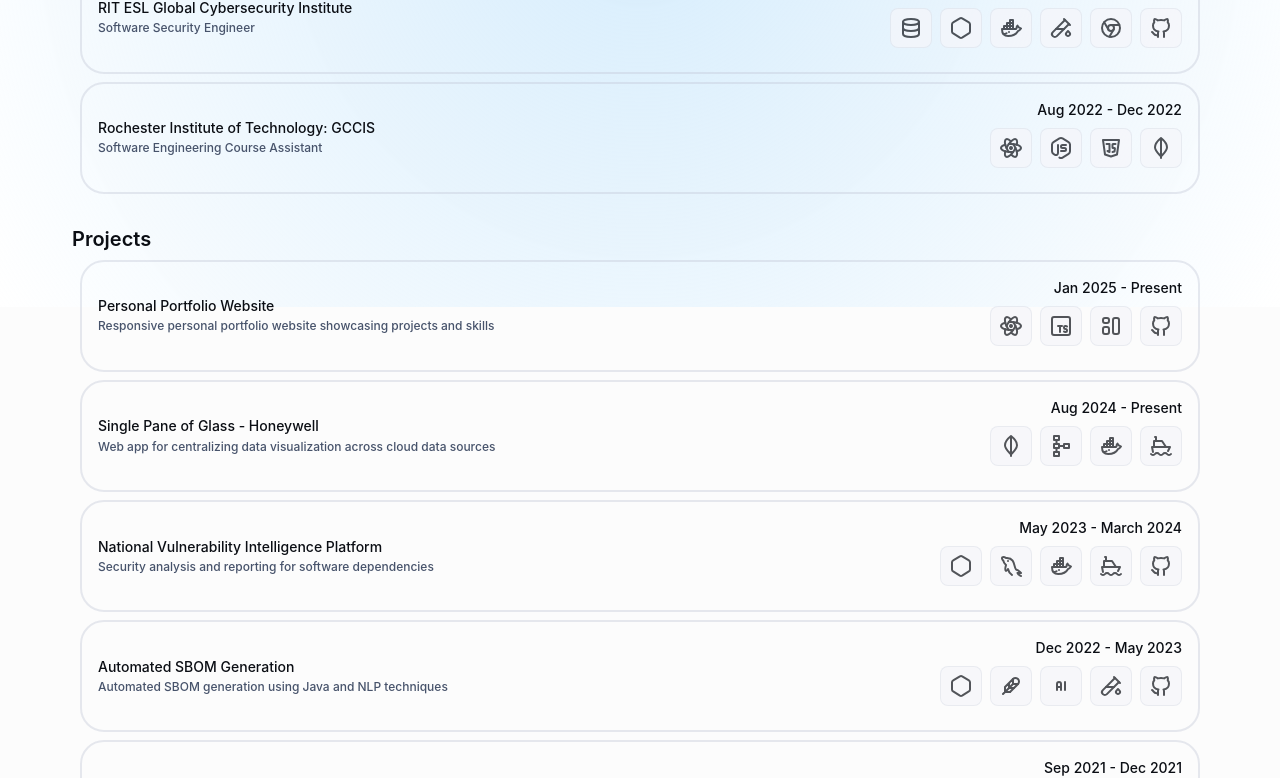
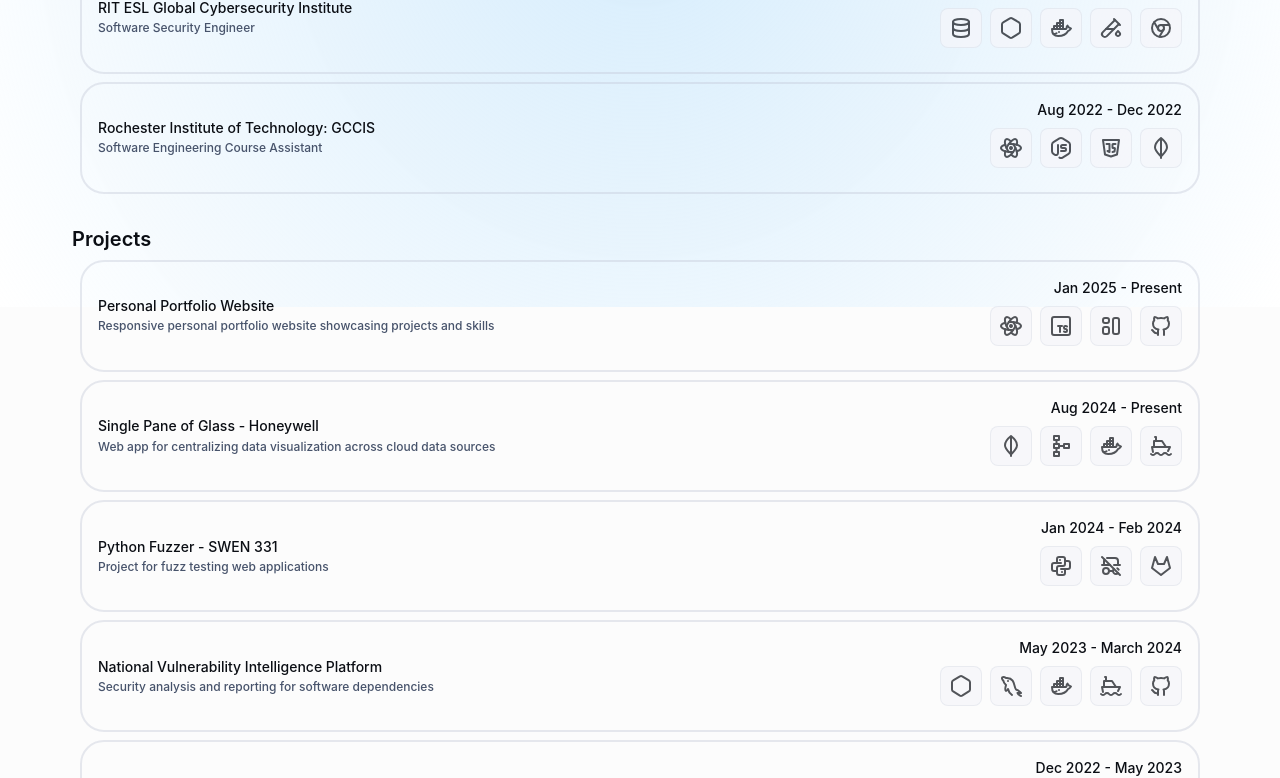
Before and after one commit to dylan-mulligan/personal-website, a React (Create React App) app: page / in a window 1280 px wide. Shown: the part 493-1271 px from the top of the page. Built offline with nearby package versions, Linux system fonts and the light colour scheme; the HTML template or start-up script is replaced by a standard one.

Commit message:
Add Python Fuzzer project and related items

```diff
--- a/src/components/TechnologyIcon.tsx
+++ b/src/components/TechnologyIcon.tsx
@@ -1,26 +1,12 @@
 import React from 'react';
 import {
-    IconAi,
-    IconBrandChrome,
-    IconBrandDocker,
-    IconBrandGithub,
-    IconBrandJavascript,
-    IconBrandMongodb,
-    IconBrandMysql,
-    IconBrandNodejs,
-    IconBrandReact,
-    IconBrandTypescript,
-    IconBuildingCastle,
-    IconDatabase,
-    IconFeather,
-    IconFileUnknown,
-    IconHexagon,
-    IconLayout,
-    IconLetterJ,
-    IconSchema,
-    IconShip,
-    IconTerminal,
-    IconTestPipe
+    IconAi, IconBrandChrome, IconBrandDocker,
+    IconBrandGithub, IconBrandGitlab, IconBrandJavascript,
+    IconBrandMongodb, IconBrandMysql, IconBrandNodejs,
+    IconBrandPython, IconBrandReact, IconBrandTypescript,
+    IconBuildingCastle, IconDatabase, IconFeather,
+    IconFileUnknown, IconHexagon, IconLayout, IconLetterJ,
+    IconSchema, IconShip, IconSpyOff, IconTerminal, IconTestPipe
 } from '@tabler/icons-react';
 
 interface TechnologyIconProps {
@@ -35,7 +21,7 @@ const TechnologyIcon: React.FC<TechnologyIconProps> = ({ iconName }) => {
             return <IconBrandTypescript />;
         case "Material-UI":
             return <IconLayout />;
-        case "CI/CD":
+        case "GH Actions CI/CD":
             return <IconBrandGithub />;
         case "MERN":
             return <IconBrandMongodb />;
@@ -71,6 +57,12 @@ const TechnologyIcon: React.FC<TechnologyIconProps> = ({ iconName }) => {
             return <IconBuildingCastle />;
         case "Jackson ORM":
             return <IconLetterJ />;
+        case "Python":
+            return <IconBrandPython />;
+        case "Fuzzing":
+            return <IconSpyOff />;
+        case "GitLab CI/CD":
+            return <IconBrandGitlab />;
         default:
             return <IconFileUnknown />;
     }
--- a/src/data/projects.json
+++ b/src/data/projects.json
@@ -3,7 +3,7 @@
     "title": "Personal Portfolio Website",
     "subtitle": "Responsive personal portfolio website showcasing projects and skills",
     "details": "Developed a personal portfolio website using Create React App with TypeScript for type safety and scalability. Styled the application with Material-UI to ensure a consistent and responsive design across devices. Implemented a GitHub Actions workflow for continuous integration and deployment, automating the build and deployment process to GitHub Pages. Followed best practices in code organization and version control to maintain a clean and maintainable codebase.",
-    "technologies": ["React", "TypeScript", "Material-UI", "CI/CD", "GH Pages"],
+    "technologies": ["React", "TypeScript", "Material-UI", "GH Actions CI/CD", "GH Pages"],
     "startDate": "Jan 2025",
     "endDate": "Present",
     "projectUrl": "https://github.com/dylan-mulligan/personal-website"
@@ -17,18 +17,27 @@
     "endDate": "Present"
   },
   {
+    "title": "Python Fuzzer - SWEN 331",
+    "subtitle": "Project for fuzz testing web applications",
+    "details": "Developed a Python-based fuzz testing tool to identify vulnerabilities and bugs in compromised web servers for my Engineering Secure Software (SWEN 331) course. Utilized automated testing techniques to improve software reliability and security. Implemented various fuzzing strategies, including mutation-based and generation-based fuzzing, to thoroughly test input validation and error handling. Integrated with CI/CD pipelines using GitLab CI/CD to automate the fuzz testing process, ensuring continuous security assessment.",
+    "technologies": ["Python", "Fuzzing", "GitLab CI/CD"],
+    "startDate": "Jan 2024",
+    "endDate": "Feb 2024",
+    "projectUrl": "https://github.com/dylan-mulligan/python-fuzzer"
+  },
+  {
     "title": "National Vulnerability Intelligence Platform",
     "subtitle": "Security analysis and reporting for software dependencies",
     "details": "Developed a security intelligence platform to analyze, track, and report vulnerabilities in software dependencies. Designed a microservices-based architecture with Spring Boot to enable modular and scalable data processing. Built an automated repository scanning framework to detect vulnerabilities in public and private repositories, integrating real-time vulnerability databases. Utilized MySQL for structured data storage and optimized queries for fast data retrieval. Containerized services using Docker and orchestrated deployments with Kubernetes for high availability and fault tolerance.",
-    "technologies": ["Spring Boot", "MySQL", "Docker", "Kubernetes", "CI/CD"],
+    "technologies": ["Spring Boot", "MySQL", "Docker", "Kubernetes", "GH Actions CI/CD"],
     "startDate": "May 2023",
     "endDate": "March 2024"
   },
   {
     "title": "Automated SBOM Generation",
     "subtitle": "Automated SBOM generation using Java and NLP techniques",
-    "details": "Developed a Java-based tooling system for automated Software Bill of Materials (SBOM) generation, leveraging natural language processing (NLP) to analyze and extract software dependencies from repositories. Utilized polymorphic design patterns to create an extensible architecture that supports multiple dependency file formats. Implemented efficient file parsing techniques to improve processing speed and accuracy. Integrated Spring Boot for scalable API endpoints and streamlined dependency management with Maven. Ensured code reliability through JUnit-based testing and automated CI/CD pipelines, achieving 85%+ line coverage and streamlining successful deployments.",
-    "technologies": ["Spring Boot", "Maven", "NLP", "JUnit", "CI/CD"],
+    "details": "Developed a Java-based tooling system for automated Software Bill of Materials (SBOM) generation, leveraging natural language processing (NLP) to analyze and extract software dependencies from repositories. Utilized polymorphic design patterns to create an extensible architecture that supports multiple dependency file formats. Implemented efficient file parsing techniques to improve processing speed and accuracy. Integrated Spring Boot for scalable API endpoints and streamlined dependency management with Maven. Ensured code reliability through JUnit-based testing and automated GH Actions CI/CD pipelines, achieving 85%+ line coverage and streamlining successful deployments.",
+    "technologies": ["Spring Boot", "Maven", "NLP", "JUnit", "GH Actions CI/CD"],
     "startDate": "Dec 2022",
     "endDate": "May 2023"
   },
--- a/src/data/technologies.json
+++ b/src/data/technologies.json
@@ -12,7 +12,7 @@
     "url": "https://mui.com/"
   },
   {
-    "name": "CI/CD",
+    "name": "GH Actions CI/CD",
     "url": "https://github.com/features/actions"
   },
   {
@@ -82,5 +82,17 @@
   {
     "name": "Jackson ORM",
     "url": "https://github.com/FasterXML/jackson"
+  },
+  {
+    "name": "Python",
+    "url": "https://www.python.org/"
+  },
+  {
+    "name": "Fuzzing",
+    "url": "https://en.wikipedia.org/wiki/Fuzzing"
+  },
+  {
+    "name": "GitLab CI/CD",
+    "url": "https://about.gitlab.com/stages-devops-lifecycle/continuous-integration/"
   }
 ]
```
